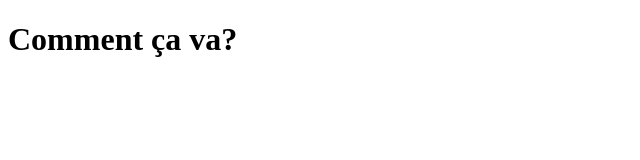
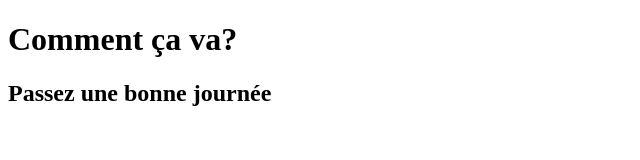
Before and after one commit to marionc22/helloworld, a plain HTML site: page index.html in a window 1280 px wide. Shown: the whole page, without its empty margins (0-640 px from the left). Drawn offline with Linux system fonts and the light colour scheme.

Commit message:
Update index.html
ajout d'h2

```diff
--- a/index.html
+++ b/index.html
@@ -9,5 +9,7 @@
   <body>
     <h1>Comment ça va?</h1>
 
+    <h2>Passez une bonne journée</h2>
+
   </body>
 </html>
```
